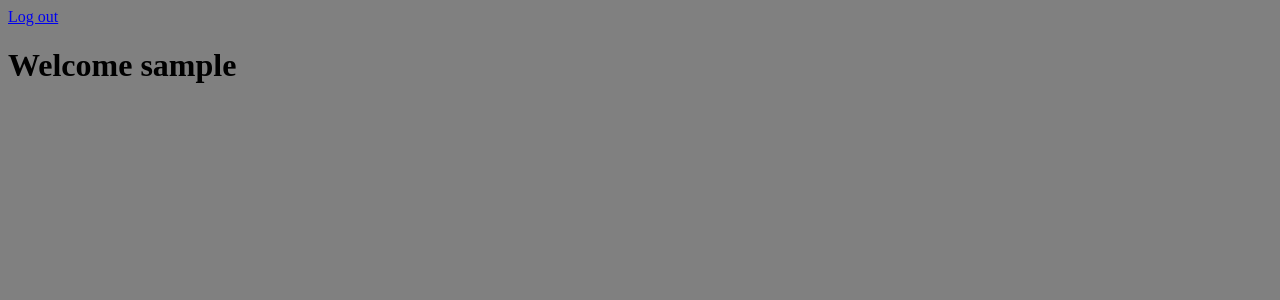
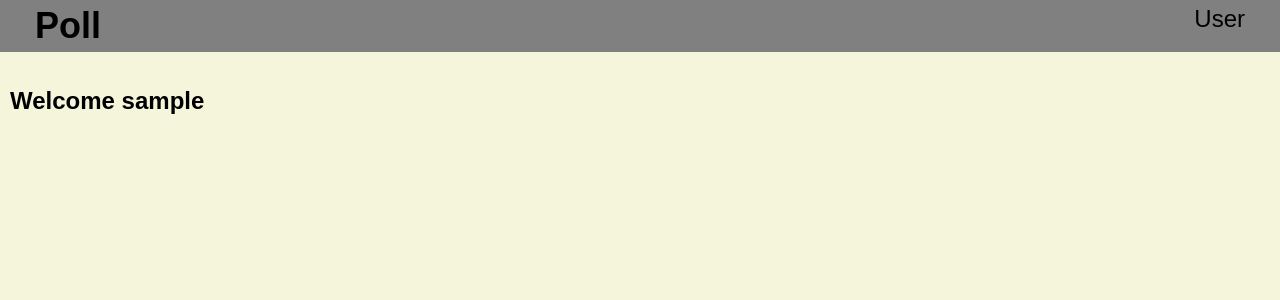
Before and after one commit to adambartalus/poll-app, a Flask app: page / in a window 1280 px wide. Shown: the top 300 px of the page. Run offline with Flask 2, Linux system fonts and the light colour scheme; the visitor is signed in with stand-in values (Sample User, id 1); data comes from the database, SQL or seed files in the repository; some libraries are stand-ins or nearby versions.

```diff
--- a/poll/__init__.py
+++ b/poll/__init__.py
@@ -9,9 +9,9 @@ from poll.model import db, mail
 from poll.models import User
 
 
-def create_app():
+def create_app(config='config.DevConfig'):
     app = Flask(__name__, instance_relative_config=True)
-    app.config.from_object('config.DevConfig')
+    app.config.from_object(config)
 
     login_manager = LoginManager()
     login_manager.login_view = 'auth.login'
--- a/poll/auth/templates/register.html
+++ b/poll/auth/templates/register.html
@@ -7,6 +7,9 @@
     Register
 {% endblock %}
 {% block body %}
+    {{ super() }}
+{% endblock %}
+{% block main %}
     <form action="{{url_for('auth.register')}}" method="post" novalidate>
         {{ form.csrf_token }}
         <div>
@@ -47,7 +50,7 @@
         </div>
         {{ form.submit }}
         <div id="login">
-            Already signup up? <a href="{{ url_for('auth.login') }}">Log in.</a>
+            Already signed up? <a href="{{ url_for('auth.login') }}">Log in.</a>
         </div>
     </form>
 {% endblock %}
--- a/poll/poll/poll.py
+++ b/poll/poll/poll.py
@@ -28,7 +28,6 @@ def vote_poll(id_):
         return redirect(request.referrer)
     flash('You have to select at least one option')
     return redirect(url_for('poll.get_poll', id_=id_))
-    # TODO: handle invalid vote
 
 
 @bp.route('/poll/<int:id_>')
@@ -37,7 +36,7 @@ def get_poll(id_):
         return redirect(url_for('main.index'))
 
     poll_ = Poll.query.get(id_)
-    question = PollQuestion.query.filter_by(poll_id=id_).first().text
+    title = PollQuestion.query.filter_by(poll_id=id_).first().text
     options = poll_.options
     multiple = poll_.multiple
 
@@ -45,7 +44,7 @@ def get_poll(id_):
 
     context = {
         'poll_id': id_,
-        'question': question,
+        'title': title,
         'options': options,
         'multiple': multiple
     }
--- a/poll/poll/static/style/create_poll.css
+++ b/poll/poll/static/style/create_poll.css
@@ -1,5 +1,4 @@
 form {
-    background-color: #123456;
     margin: 0 auto;
     border-radius: 5px;
 }
--- a/poll/poll/templates/create_poll.html
+++ b/poll/poll/templates/create_poll.html
@@ -7,6 +7,10 @@
     Create poll
 {% endblock %}
 {% block body %}
+    {{ super() }}
+    <script src="{{ url_for('poll.static', filename='script/poll.js') }}"></script>
+{% endblock %}
+{% block main %}
     <form action="{{ url_for('poll.create_poll') }}" method="post" novalidate>
         {{ form.csrf_token }}
         <div>
--- a/poll/static/style/base.css
+++ b/poll/static/style/base.css
@@ -1,11 +1,44 @@
 body {
+    background-color: #F5F5DC;
+    font-family: sans-serif;
+    margin: 0;
+}
+header {
     background-color: grey;
+    padding: 5px;
+}
+main {
+    margin-top: 10px;
+    padding: 5px 10px;
+}
+h1 {
+    display: inline;
+}
+nav {
+    padding-left: 30px;
+    padding-right: 30px;
+}
+header nav {
+    font-size: 1.5rem;
+}
+nav ul {
+    display: inline-block;
+    float: right;
+    margin: 0;
+}
+header nav a {
+    text-decoration: none;
+    color: black;
+}
+#user-menu {
+
 }
 li {
     list-style-type: none;
     margin-bottom: 5px;
 }
 form {
+    background-color: #123456;
     width: fit-content;
     padding: 10px;
 }
@@ -38,3 +75,22 @@ form input[type="submit"] {
 #question {
     margin-bottom: 10px;
 }
+.dropdown {
+  position: relative;
+  display: inline-block;
+}
+
+.dropdown-content {
+  display: none;
+  position: absolute;
+  right: 0px;
+  background-color: #f9f9f9;
+  min-width: 120px;
+  box-shadow: 0px 8px 16px 0px rgba(0,0,0,0.2);
+  padding: 12px 16px;
+  z-index: 1;
+}
+
+.dropdown:hover .dropdown-content {
+  display: block;
+}
--- a/poll/templates/base.html
+++ b/poll/templates/base.html
@@ -12,7 +12,35 @@
 </head>
 <body>
     {% block body %}
+    <header>
+        {% block header %}
+        <nav>
+            <h1><a href="{{ url_for('main.index') }}">Poll</a></h1>
+            <ul>
+                <li>
+                    {% if current_user.is_authenticated %}
+                    <div class="dropdown" id="user-menu">
+                        <span>User</span>
+                        <div class="dropdown-content">
+                                <p><a href="{{ url_for('auth.logout') }}">Log out</a></p>
+                        </div>
+                    </div>
+                    {% else %}
+                    <div>
+                        <a href="{{ url_for('auth.login') }}">Log in</a>
+                    </div>
+                    {% endif %}
+                </li>
+            </ul>
 
+        </nav>
+        {% endblock %}
+    </header>
+    <main>
+        {% block main %}
+
+        {% endblock %}
+    </main>
     {% endblock %}
 </body>
 </html>
--- a/poll/templates/index.html
+++ b/poll/templates/index.html
@@ -1,16 +1,17 @@
 {% extends "base.html" %}
 {% block head %}
     {{ super() }}
-    <link rel="stylesheet" href="{{ url_for('static', filename='style/index.css') }}">
 {% endblock %}
 {% block title %}
     Main page
 {% endblock %}
 
 {% block body %}
+    {{ super() }}
+{% endblock %}
+{% block main %}
     {% if current_user.is_authenticated %}
-        <a href="/logout">Log out</a>
-        <h1>Welcome {{ current_user['username'] }}</h1>
+        <h2>Welcome {{ current_user['username'] }}</h2>
     {% endif %}
     {% with messages = get_flashed_messages() %}
         {% if messages %}
```
Also changed, not shown: other parts of poll/poll/templates/create_poll.html (+0 -1 lines), other parts of poll/static/style/base.css (+4 -0 lines), config.py (+8 -1 lines), poll/auth/auth.py (+6 -8 lines), poll/auth/forms.py (+16 -4 lines), poll/auth/templates/login.html (+9 -1 lines), poll/poll/templates/poll.html (+5 -2 lines), tests/conftest.py (added, +46 -0 lines), tests/test_auth.py (added, +70 -0 lines), tests/test_factory.py (added, +6 -0 lines). Lines whose indentation alone changed are shown as unchanged.
